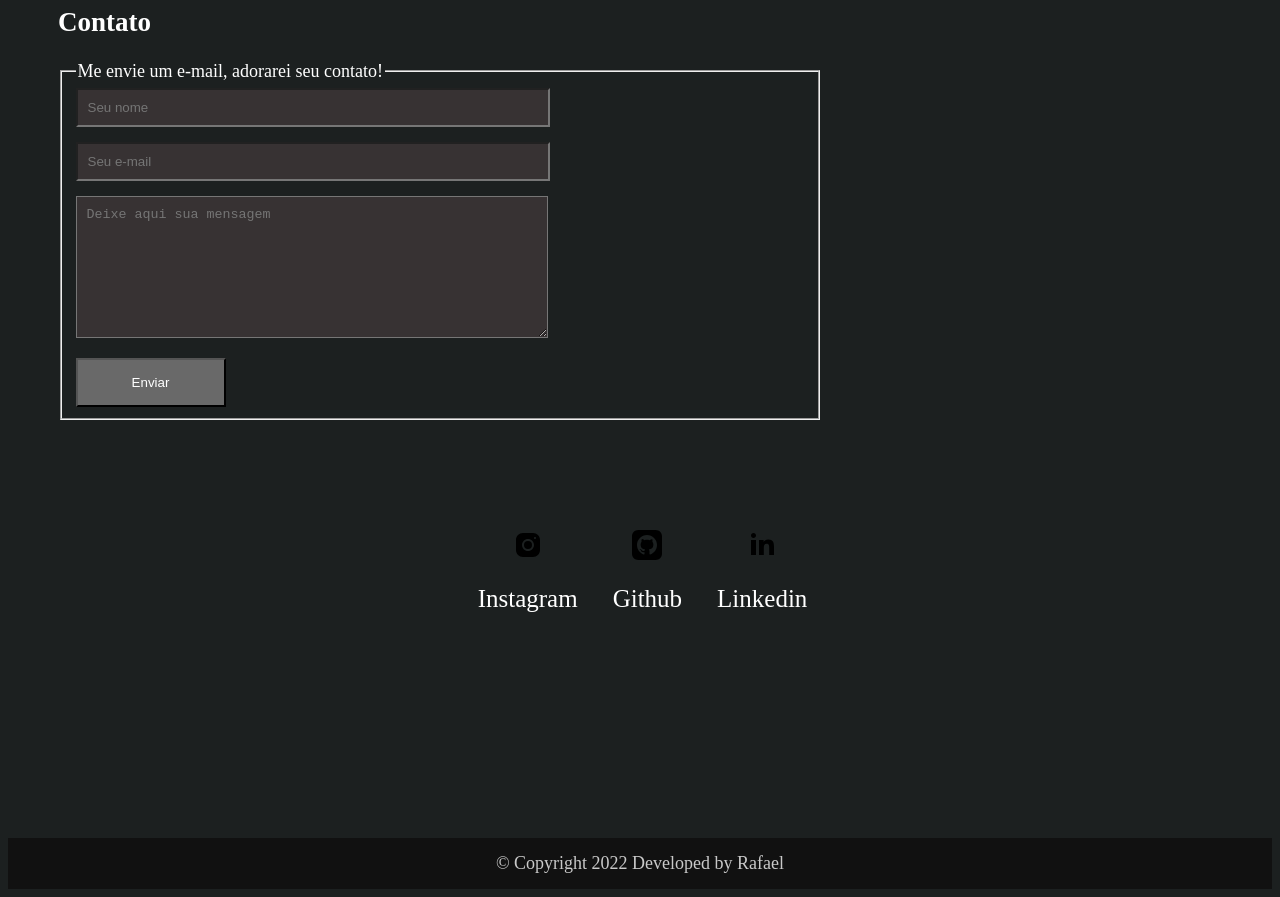
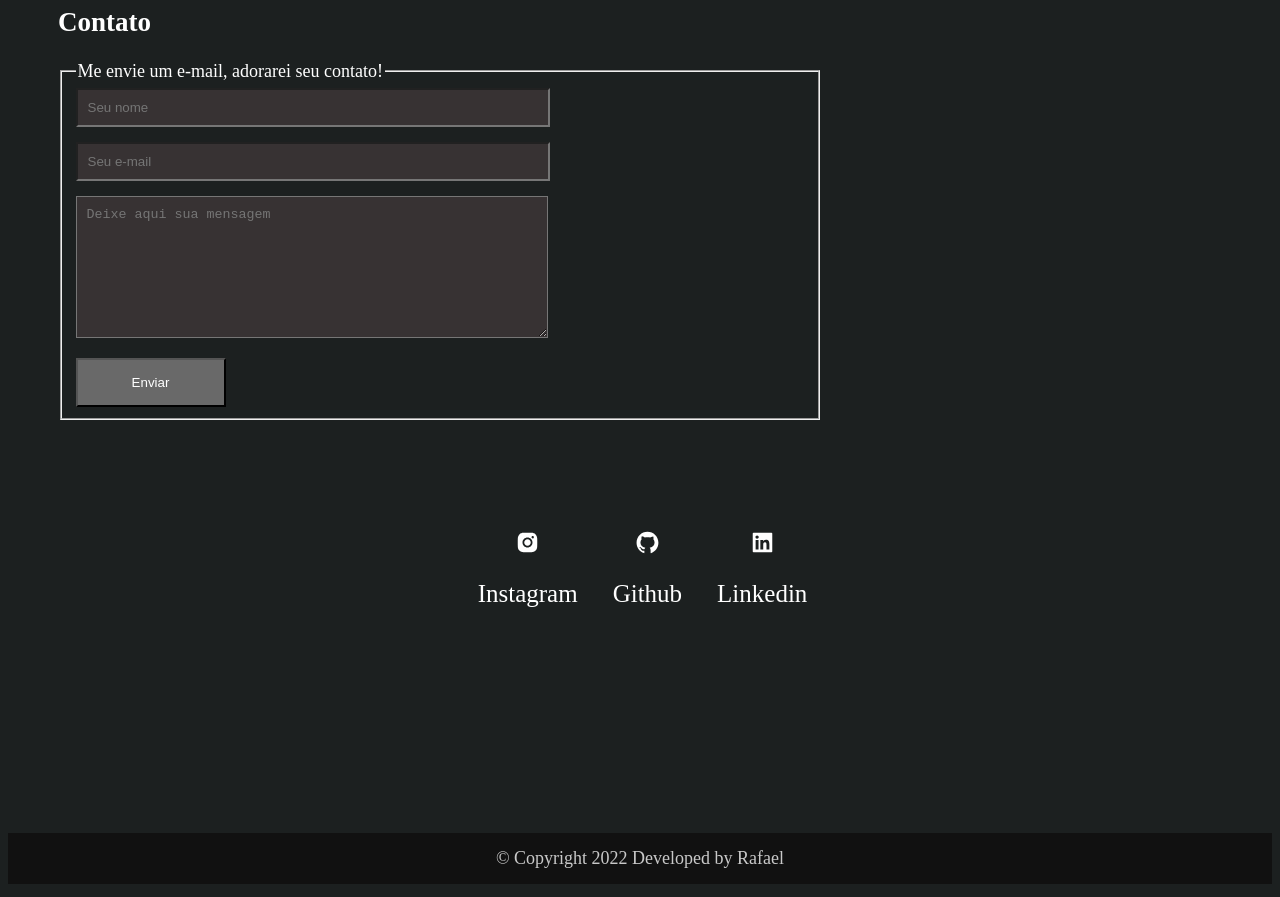
Before and after one commit to Rafarodino/Website, a plain HTML site: page Index.html in a window 1280 px wide. Shown: the part 1367-2264 px from the top of the page. Drawn offline with Linux system fonts and the light colour scheme.

Commit message:
icones atualizados

```diff
--- a/Index.html
+++ b/Index.html
@@ -146,20 +146,20 @@ else if (adCharacter > tankCharacter && shieldCharacter ==="Sim"){
         <footer>
             <ul class="icons">
            <li><a href="https://www.instagram.com/tavares.rf/" target="_blank" rel="noopener noreferrer"class="social">
-                <img src="./img/icons8-instagram (1).svg" ></img>
+            <svg stroke="currentColor" fill="currentColor" stroke-width="0" viewBox="0 0 1024 1024" height="1em" width="1em" xmlns="http://www.w3.org/2000/svg"><path d="M512 378.7c-73.4 0-133.3 59.9-133.3 133.3S438.6 645.3 512 645.3 645.3 585.4 645.3 512 585.4 378.7 512 378.7zM911.8 512c0-55.2.5-109.9-2.6-165-3.1-64-17.7-120.8-64.5-167.6-46.9-46.9-103.6-61.4-167.6-64.5-55.2-3.1-109.9-2.6-165-2.6-55.2 0-109.9-.5-165 2.6-64 3.1-120.8 17.7-167.6 64.5C132.6 226.3 118.1 283 115 347c-3.1 55.2-2.6 109.9-2.6 165s-.5 109.9 2.6 165c3.1 64 17.7 120.8 64.5 167.6 46.9 46.9 103.6 61.4 167.6 64.5 55.2 3.1 109.9 2.6 165 2.6 55.2 0 109.9.5 165-2.6 64-3.1 120.8-17.7 167.6-64.5 46.9-46.9 61.4-103.6 64.5-167.6 3.2-55.1 2.6-109.8 2.6-165zM512 717.1c-113.5 0-205.1-91.6-205.1-205.1S398.5 306.9 512 306.9 717.1 398.5 717.1 512 625.5 717.1 512 717.1zm213.5-370.7c-26.5 0-47.9-21.4-47.9-47.9s21.4-47.9 47.9-47.9 47.9 21.4 47.9 47.9a47.84 47.84 0 0 1-47.9 47.9z"></path></svg>
                 <p>Instagram</p></a>
             </li>
 
 
 
             <li><a href="https://github.com/Rafarodino" target="_blank" rel="noopener noreferrer"class="social">
-                <img src="./img/iconmonstr-github-3.svg"></img>
+                <svg stroke="currentColor" fill="currentColor" stroke-width="0" viewBox="0 0 1024 1024" height="1em" width="1em" xmlns="http://www.w3.org/2000/svg"><path d="M511.6 76.3C264.3 76.2 64 276.4 64 523.5 64 718.9 189.3 885 363.8 946c23.5 5.9 19.9-10.8 19.9-22.2v-77.5c-135.7 15.9-141.2-73.9-150.3-88.9C215 726 171.5 718 184.5 703c30.9-15.9 62.4 4 98.9 57.9 26.4 39.1 77.9 32.5 104 26 5.7-23.5 17.9-44.5 34.7-60.8-140.6-25.2-199.2-111-199.2-213 0-49.5 16.3-95 48.3-131.7-20.4-60.5 1.9-112.3 4.9-120 58.1-5.2 118.5 41.6 123.2 45.3 33-8.9 70.7-13.6 112.9-13.6 42.4 0 80.2 4.9 113.5 13.9 11.3-8.6 67.3-48.8 121.3-43.9 2.9 7.7 24.7 58.3 5.5 118 32.4 36.8 48.9 82.7 48.9 132.3 0 102.2-59 188.1-200 212.9a127.5 127.5 0 0 1 38.1 91v112.5c.8 9 0 17.9 15 17.9 177.1-59.7 304.6-227 304.6-424.1 0-247.2-200.4-447.3-447.5-447.3z"></path></svg>
                 <p>Github</p></a>
             </li>
 
 
             <li><a href="https://www.linkedin.com/in/rafael-rodino-004043223" target="_blank" rel="noopener noreferrer" class="social">
-                <img src="./img/icons8-linkedin-2.svg"></img>
+                <svg stroke="currentColor" fill="currentColor" stroke-width="0" viewBox="0 0 1024 1024" height="1em" width="1em" xmlns="http://www.w3.org/2000/svg"><path d="M880 112H144c-17.7 0-32 14.3-32 32v736c0 17.7 14.3 32 32 32h736c17.7 0 32-14.3 32-32V144c0-17.7-14.3-32-32-32zM349.3 793.7H230.6V411.9h118.7v381.8zm-59.3-434a68.8 68.8 0 1 1 68.8-68.8c-.1 38-30.9 68.8-68.8 68.8zm503.7 434H675.1V608c0-44.3-.8-101.2-61.7-101.2-61.7 0-71.2 48.2-71.2 98v188.9H423.7V411.9h113.8v52.2h1.6c15.8-30 54.5-61.7 112.3-61.7 120.2 0 142.3 79.1 142.3 181.9v209.4z"></path></svg>
                 <p>Linkedin</p></a>
             </li>
 
```
